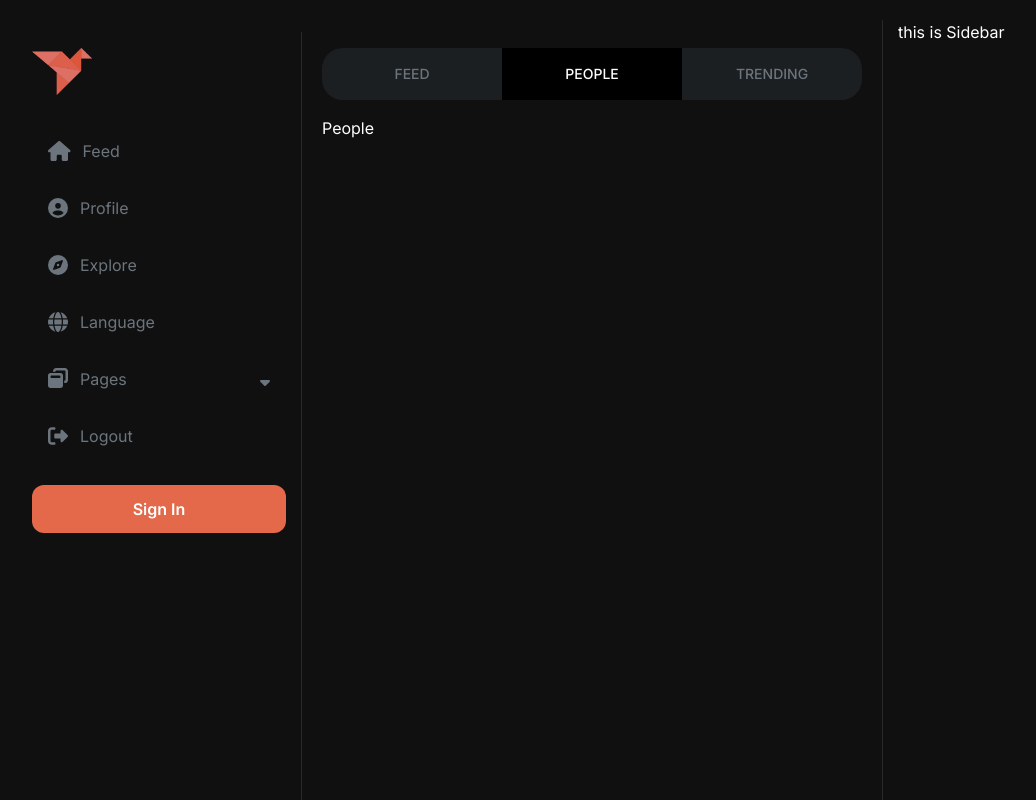
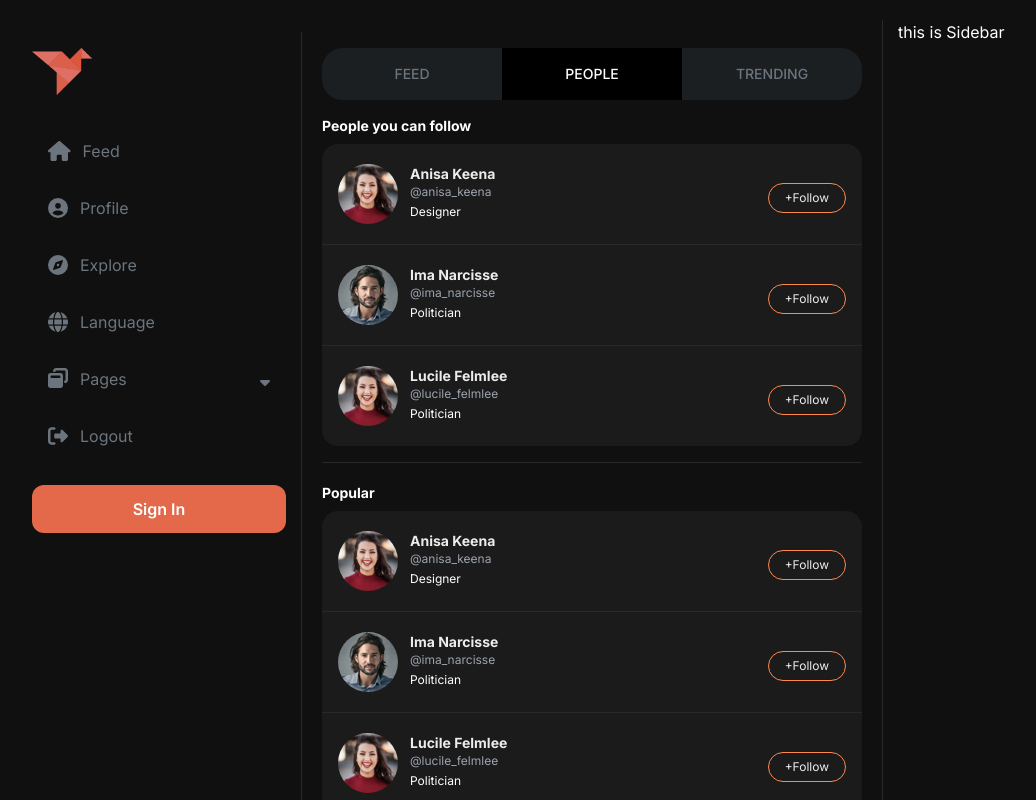
Before and after one commit to hajar1997/social-media-app, a Next.js app: page / in a window 1280 px wide. Both pictures are taken after a click on the button "PEOPLE". Shown: the top 800 px of the page, without its empty margins (48-1084 px from the left). Built offline with nearby package versions, Linux system fonts and the light colour scheme.

Commit message:
People Tab is done

```diff
--- a/components/People/People.tsx
+++ b/components/People/People.tsx
@@ -1,7 +1,29 @@
+import Image from "next/image";
+import { PeopleList } from "..";
+import styles from '../../styles/styles.module.css';
+
+
 
 const People = () => {
   return (
-    <div>People</div>
+    <div className="flex flex-col gap-5">
+      <div className={`${styles.bottom_border} pb-4 flex flex-col gap-2`}>
+        <span className="font-bold text-white text-sm">People you can follow</span>
+        <PeopleList />
+      </div>
+      <div className={`${styles.bottom_border} pb-4 flex flex-col gap-2`}>
+        <span className="font-bold text-white text-sm">Popular</span>
+        <PeopleList />
+      </div>
+      <div className={`${styles.bottom_border} pb-4 flex flex-col gap-2`}>
+        <span className="font-bold text-white text-sm">News Papers & Channels</span>
+        <PeopleList />
+      </div>
+      <div className={`${styles.bottom_border} pb-4 flex flex-col gap-2`}>
+        <span className="font-bold text-white text-sm">Politicians</span>
+        <PeopleList />
+      </div>
+    </div>
   )
 }
 
--- /dev/null
+++ b/components/PeopleList/PeopleList.tsx
@@ -0,0 +1,28 @@
+import Image from 'next/image'
+import { users } from "@/constants";
+import styles from '../../styles/styles.module.css'
+
+
+const PeopleList = () => {
+    return (
+        <div>
+            {users.slice(0, 3).map((user, index) => (
+                <div key={user.first_name} className={`flex justify-between items-center bg-footer py-5 px-4 ${index === 0 ? 'rounded-b-none' : index === 1 ? "rounded-t-none rounded-b-none" : 'rounded-t-none'} rounded-2xl ${index === 2 ? "" : styles.bottom_border} `}>
+                    <div className="flex gap-3">
+                        <Image src={user.avatar} width={60} height={60} alt="user" className="rounded-full" />
+                        <div>
+                            <p className="font-bold text-sm">{user.first_name} {user.last_name}</p>
+                            <p className="text-xs  text-gray-400">{user.username}</p>
+                            <p className="text-xs mt-1 text-white">{user.job}</p>
+                        </div>
+                    </div>
+                    <div className="w-100 mt-2">
+                        <button className="w-100 px-4 py-1.5 border-orange-400 hover:bg-orange-500 border-[1px] border-solid text-xs rounded-full">+Follow</button>
+                    </div>
+                </div>
+            ))}
+        </div>
+    )
+}
+
+export default PeopleList
--- a/components/index.ts
+++ b/components/index.ts
@@ -10,5 +10,6 @@ import Tweets from "./Tweets/Tweets";
 import TweetDropdown from "./TweetDropdown/TweetDropdown";
 import TweetImages from "./TweetImages/TweetImages";
 import TweetDetailModal from "./TweetDetailModal/TweetDetailModal";
+import PeopleList from "./PeopleList/PeopleList";
 
-export { Navbar, Footer, Sidebar, Feed, People, Trending, PostTweet, FollowPeopleSlide, Tweets,TweetDropdown,TweetImages,TweetDetailModal };
+export { Navbar, Footer, Sidebar, Feed, People, Trending, PostTweet, FollowPeopleSlide, Tweets,TweetDropdown,TweetImages,TweetDetailModal,PeopleList };
--- a/constants/index.ts
+++ b/constants/index.ts
@@ -4,36 +4,42 @@ export const users = [
   {
     first_name: "Anisa",
     last_name: "Keena",
+    username: "@anisa_keena",
     job: "Designer",
-    avatar: "/rmate1.jpg",
+    avatar: "/rmate2.jpg",
   },
   {
     first_name: "Ima",
     last_name: "Narcisse",
+    username: "@ima_narcisse",
     job: "Politician",
     avatar: "/rmate1.jpg",
   },
   {
     first_name: "Lucile",
     last_name: "Felmlee",
+    username: "@lucile_felmlee",
     job: "Politician",
-    avatar: "/rmate1.jpg",
+    avatar: "/rmate2.jpg",
   },
   {
     first_name: "Starr",
     last_name: "Shupp",
+    username: "@starr_shupp",
     job: "Musician",
     avatar: "/rmate1.jpg",
   },
   {
     first_name: "Macie",
     last_name: "Bellis",
+    username: "@macie_bellis",
     job: "Actor",
-    avatar: "/rmate1.jpg",
+    avatar: "/rmate2.jpg",
   },
   {
     first_name: "Shane",
     last_name: "Crays",
+    username: "@shane_crays",
     job: "Model",
     avatar: "/rmate1.jpg",
   },
```
